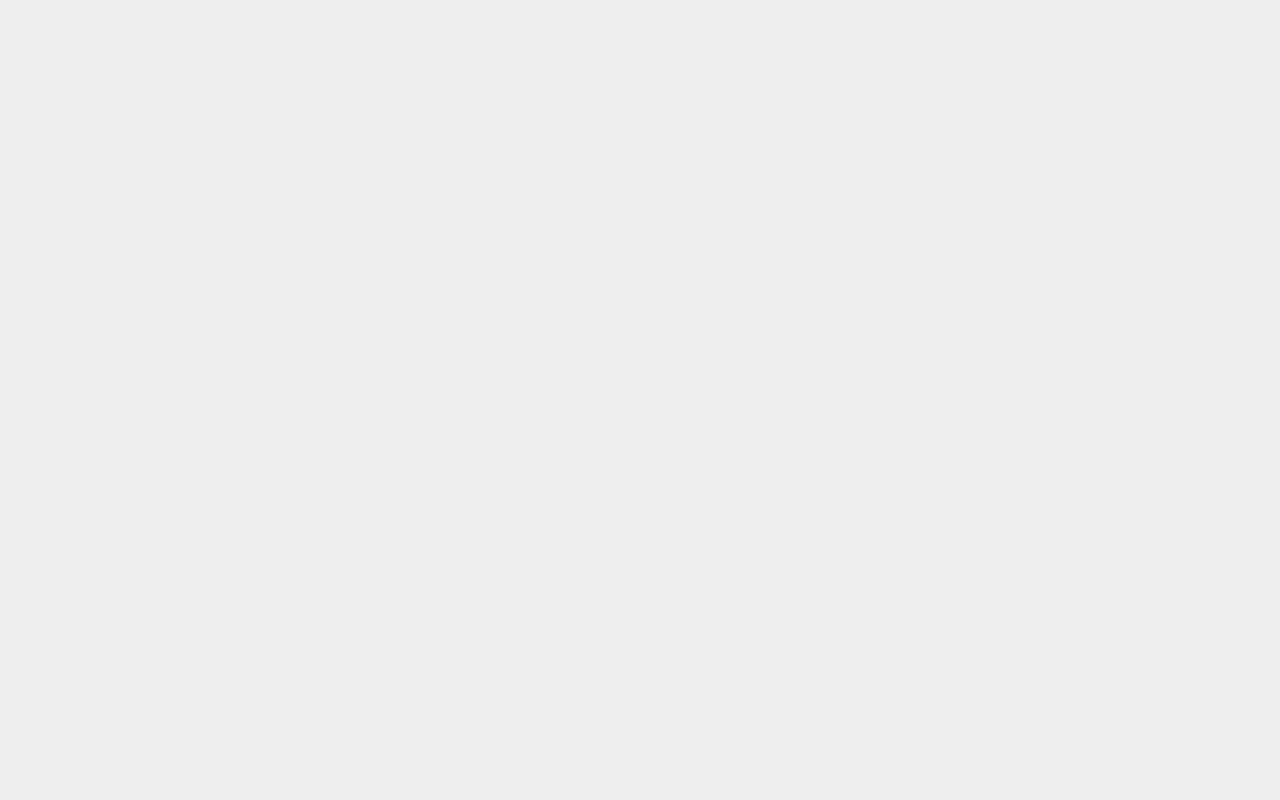
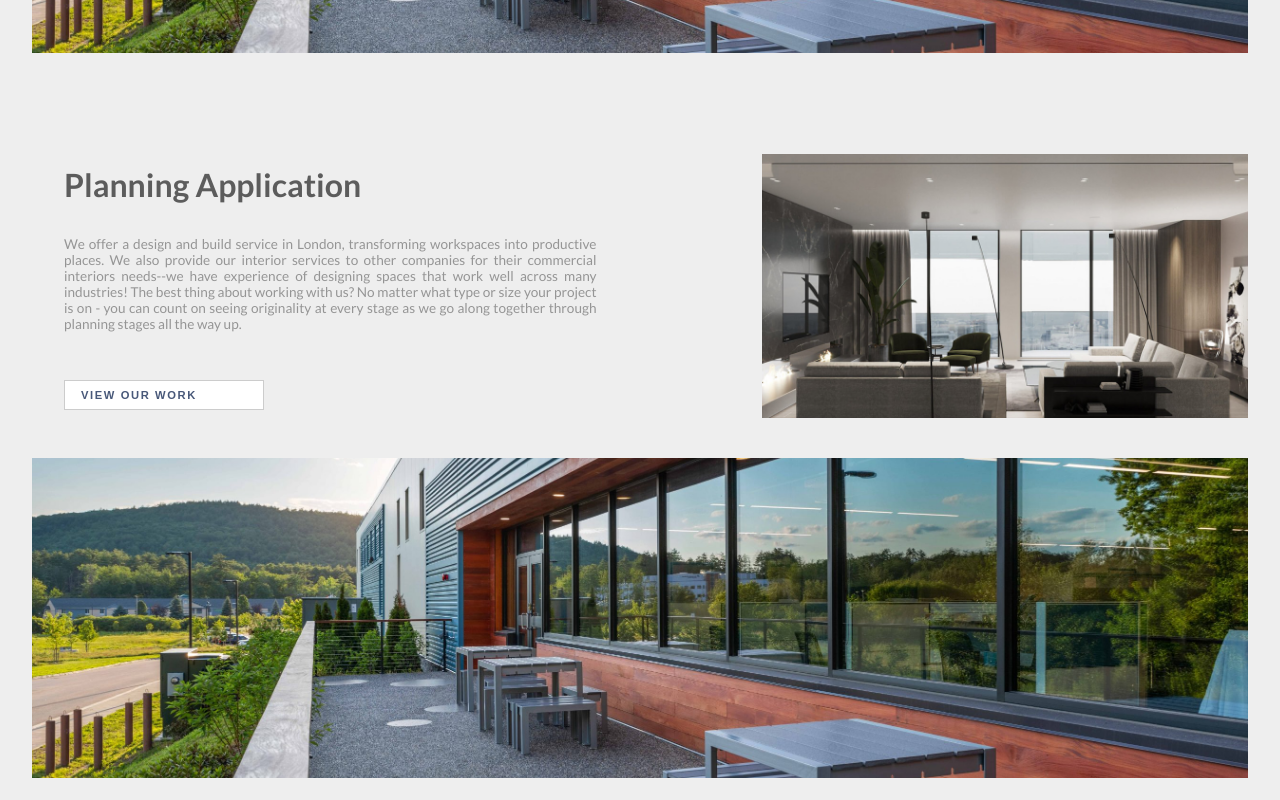
Before and after one commit to azula9713/jleo_svue-frontend, a Next.js app: page /architecture in a window 1280 px wide. Shown: the part 1240-2040 px from the top of the page. Before the commit the page ends 1032 px from the top, so only its background shows below. Built offline with nearby package versions, Linux system fonts and the light colour scheme.

Commit message:
Architecture page

```diff
--- /dev/null
+++ b/components/Architecture/ProductItem.js
@@ -0,0 +1,110 @@
+import styled from 'styled-components'
+
+const ProductItem = ({ product }) => {
+  return (
+    <Container>
+      <DetailSection>
+        <DataWrapper>
+          <Title>{product.name}</Title>
+          <Desc>{product.desc}</Desc>
+          <ViewButton>
+            View Our Work
+            {/* add long arrow  */}
+          </ViewButton>
+        </DataWrapper>
+        <SideImageContainer>
+          <SideImage src={product.sideImage} alt={product.name} />
+        </SideImageContainer>
+      </DetailSection>
+      <Banner>
+        <BannerImage src={product.bannerImage} alt={product.name} />
+      </Banner>
+    </Container>
+  )
+}
+
+export default ProductItem
+
+const Container = styled.div`
+  display: flex;
+  flex-direction: column;
+  align-items: center;
+  justify-content: center;
+  width: 100%;
+  margin: 1rem 0;
+`
+
+const DetailSection = styled.div`
+  display: flex;
+  align-items: center;
+  justify-content: space-between;
+  width: 100%;
+`
+
+const DataWrapper = styled.div`
+  width: 60%;
+  padding: 2rem;
+`
+
+const SideImageContainer = styled.div`
+  width: 40%;
+  height: 100%;
+`
+
+const SideImage = styled.img`
+  width: 100%;
+  height: 100%;
+  object-fit: cover;
+`
+
+const BannerImage = styled(SideImage)``
+
+const Banner = styled.div`
+  margin-top: 1rem;
+  width: 100%;
+  display: flex;
+  justify-content: center;
+  align-items: center;
+  height: 20rem;
+
+  &:last-child {
+    margin-bottom: 3rem;
+  }
+`
+
+const Title = styled.h3`
+  margin: 0;
+  margin-bottom: 2rem;
+  color: ${({ theme }) => theme.textPrimary};
+  font-size: 2rem;
+`
+
+const Desc = styled.p`
+  margin: 0;
+  width: 80%;
+  font-size: 0.85rem;
+  text-align: justify;
+  color: ${({ theme }) => theme.textTertiary};
+`
+
+const ViewButton = styled.button`
+  text-transform: uppercase;
+  margin-top: 3rem;
+  padding: 0.5rem 1rem;
+  width: 30%;
+  color: ${({ theme }) => theme.primary};
+  border: none;
+  background: ${({ theme }) => theme.white};
+  font-size: 0.7rem;
+  font-weight: 600;
+  letter-spacing: 0.1rem;
+  cursor: pointer;
+  transition: all 0.2s ease-in-out;
+  border: ${({ theme }) => theme.borderPrimary};
+
+  &:hover {
+    background: ${({ theme }) => theme.primary};
+    color: ${({ theme }) => theme.white};
+    border: ${({ theme }) => theme.borderTertiary};
+  }
+`
--- a/pages/architecture/index.js
+++ b/pages/architecture/index.js
@@ -1,10 +1,48 @@
 import CaseStudyItem from '../../components/Architecture/CaseStudyItem'
+import ProductItem from '../../components/Architecture/ProductItem'
+import LetsTalk from '../../components/Common/LetsTalk'
 import Footer from '../../components/Layout/Footer'
 import HeadSection from '../../components/Layout/HeadSection'
 
 import { MainSection } from '../../styles/js/customStyles'
 
 const Architecture = () => {
+  const architectProds = [
+    {
+      id: 1,
+      name: 'Commercial',
+      desc: `We offer a design and build service in London, transforming workspaces into productive places.
+      We also provide our interior services to other companies for their commercial interiors needs--we have experience of designing spaces that work well across many industries!
+      The best thing about working with us? No matter what type or size your project is on -
+      you can count on seeing originality at every stage as we go along together through planning stages all the way up.`,
+      path: '/architecture/commercial',
+      sideImage: '/images/side.png',
+      bannerImage: '/images/talk.jpg',
+    },
+    {
+      id: 2,
+      name: 'Planning Application',
+      desc: `We offer a design and build service in London, transforming workspaces into productive places.
+      We also provide our interior services to other companies for their commercial interiors needs--we have experience of designing spaces that work well across many industries!
+      The best thing about working with us? No matter what type or size your project is on -
+      you can count on seeing originality at every stage as we go along together through planning stages all the way up.`,
+      path: '/architecture/planning-application',
+      sideImage: '/images/side.png',
+      bannerImage: '/images/talk.jpg',
+    },
+    {
+      id: 3,
+      name: 'Change of build',
+      desc: `We offer a design and build service in London, transforming workspaces into productive places.
+      We also provide our interior services to other companies for their commercial interiors needs--we have experience of designing spaces that work well across many industries!
+      The best thing about working with us? No matter what type or size your project is on -
+      you can count on seeing originality at every stage as we go along together through planning stages all the way up.`,
+      path: '/architecture/change-of-build',
+      sideImage: '/images/side.png',
+      bannerImage: '/images/talk.jpg',
+    },
+  ]
+
   return (
     <>
       <HeadSection title="Architecture" />
@@ -16,6 +54,10 @@ const Architecture = () => {
           leftImg="/img/others/comm-cover.jpg"
           subtitleVisible={false}
         />
+        {architectProds.map((prod) => (
+          <ProductItem key={prod.id} product={prod} />
+        ))}
+        <LetsTalk bgImage="/img/others/talk.jpg" />
       </MainSection>
       <Footer />
     </>
```
Also changed, not shown: public/images/side.png (added), public/images/talk.jpg (added).
